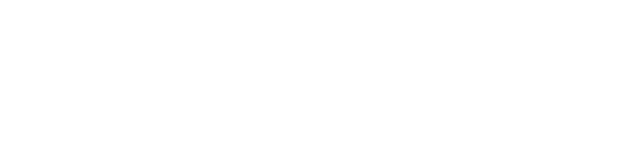
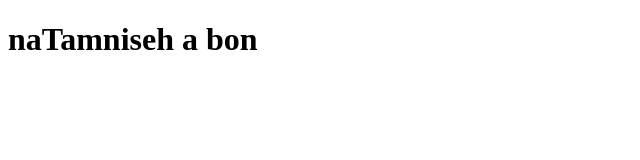
Before and after one commit to tasnimmohona/demo, a plain HTML site: page index.html in a window 1280 px wide. Shown: the whole page, without its empty margins (0-640 px from the left). Drawn offline with Linux system fonts and the light colour scheme.

Commit message:
write names

```diff
--- a/index.html
+++ b/index.html
@@ -7,6 +7,6 @@
     <title>Document</title>
 </head>
 <body>
-
+    <h1>naTamniseh a bon</h1>
 </body>
 </html>
```
